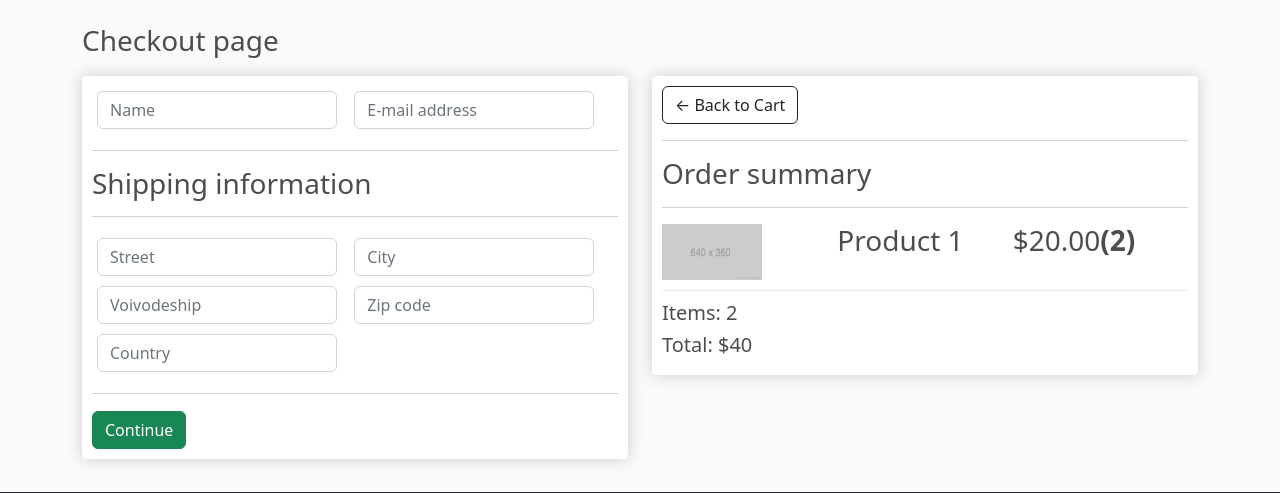
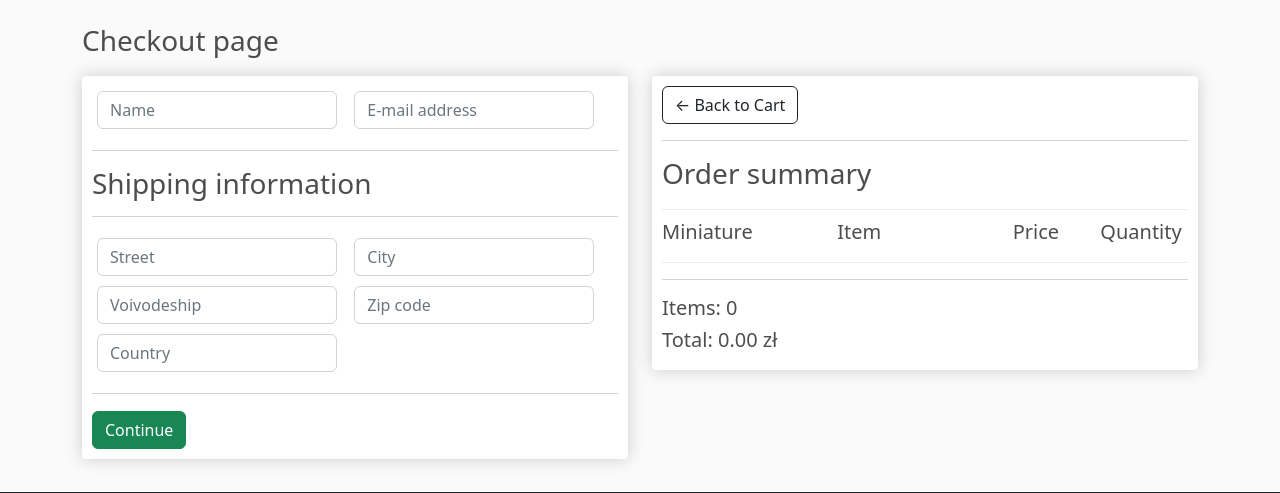
Before and after one commit to gadekd/Ecommerce_Store_Test_App, a Django app: page /checkout/ in a window 1280 px wide. Shown: the part 66-559 px from the top of the page. Run offline with Django 4.2, Linux system fonts and the light colour scheme; parts of the project's set-up code (start-up, migrations or seed data) failed here and were passed over; some libraries are stand-ins or nearby versions.

Commit message:
[dev] cart and checkout page now renders dynamic data

```diff
--- a/django_ecom_app/app_ecommerce/store/store/views.py
+++ b/django_ecom_app/app_ecommerce/store/store/views.py
@@ -15,10 +15,29 @@ def store(request):
 
 # Cart render
 def cart(request):
-    context = {}
+    if request.user.is_authenticated:
+        # First, let's assign logged user to the Customer value
+        customer = request.user.customer
+        # Second, let's check if the order we'are looking for is already created
+        order, created = Order.objects.get_or_create(customer=customer, complete=False)
+        # The next line gets all the Order Items child from the specific Order parent object
+        items = order.orderitem_set.all()
+    else:
+        items = []
+        order = {'get_cart_total':0, 'get_cart_items':0}
+
+    context = {'items': items, 'order': order}
     return render(request, 'store/cart.html', context)
 
 # Checkout render
 def checkout(request):
-    context = {}
+    if request.user.is_authenticated:
+        customer = request.user.customer
+        order, created = Order.objects.get_or_create(customer=customer, complete=False)
+        items = order.orderitem_set.all()
+    else:
+        items = []
+        order = {'get_cart_total':0, 'get_cart_items':0}
+
+    context = {'items': items, 'order': order}
     return render(request, 'store/checkout.html', context)
--- a/django_ecom_app/app_ecommerce/store/templates/store/checkout.html
+++ b/django_ecom_app/app_ecommerce/store/templates/store/checkout.html
@@ -68,17 +68,30 @@
                     <a  class="btn btn-outline-dark" href="{% url 'cart' %}">&#x2190; Back to Cart</a>
                     <hr>
 
-                    <h3>Order summary</h3>
+                    <div class="cart-row">
+                        <h3>Order summary</h3>
+                    </div>
+
+                    <div class="cart-row">
+                        <div class="cart-row-header"><h5>Miniature</h5></div>
+                        <div class="cart-row-item"><h5>Item</h5></div>
+                        <div class="cart-row-price"><h5>Price</h5></div>
+                        <div class="cart-row-quantity"><h5>Quantity</h5></div>
+                    </div>
+
                     <hr>
 
+                    {% for item in items %}
                     <div class="cart-row">
-                        <div class="cart-row-image"><img class="row-image" src="{% static 'img/placeholder_item.png' %}"></div>
-                        <div class="cart-row-product"><p>Product 1</p></div>
-                        <div class="cart-row-price"><p>$20.00</p></div>
-                        <div class="cart-row-howmany"><p>(2)</p></div>
+                        <div class="cart-row-image"><img class="row-image" src="{{ item.product.imageURL }}" alt="Item Picture"></div>
+                        <div class="cart-row-product"><p>{{ item.product.name }}</p></div>
+                        <div class="cart-row-price"><p>{{ item.product.price|floatformat:2 }} zł</p></div>
+                        <div class="cart-row-howmany"><p>({{ item.quantity }})</p></div>
                     </div>
-                    <h5>Items:   2</h5>
-                    <h5>Total:   $40</h5>
+                    {% endfor %}
+
+                    <h5>Items:   {{ order.get_cart_items }}</h5>
+                    <h5>Total:   {{ order.get_cart_total|floatformat:2 }} zł</h5>
                 </div>
                 </div>
             </div>
```
Also changed, not shown: django_ecom_app/app_ecommerce/store/store/models.py (+21 -1 lines), django_ecom_app/app_ecommerce/store/templates/store/cart.html (+9 -8 lines), django_ecom_app/app_ecommerce/db.sqlite3, django_ecom_app/app_ecommerce/store/store/migrations/0003_alter_order_complete.py (added).
